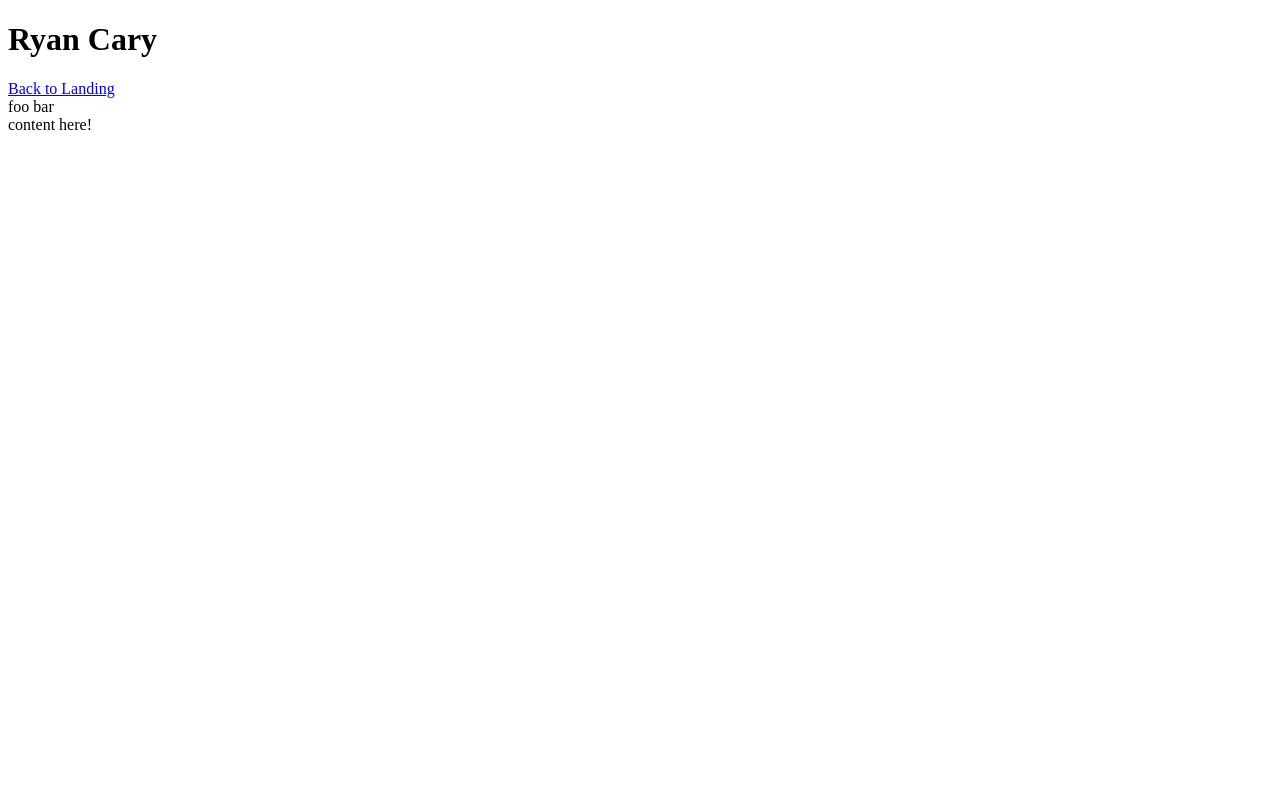
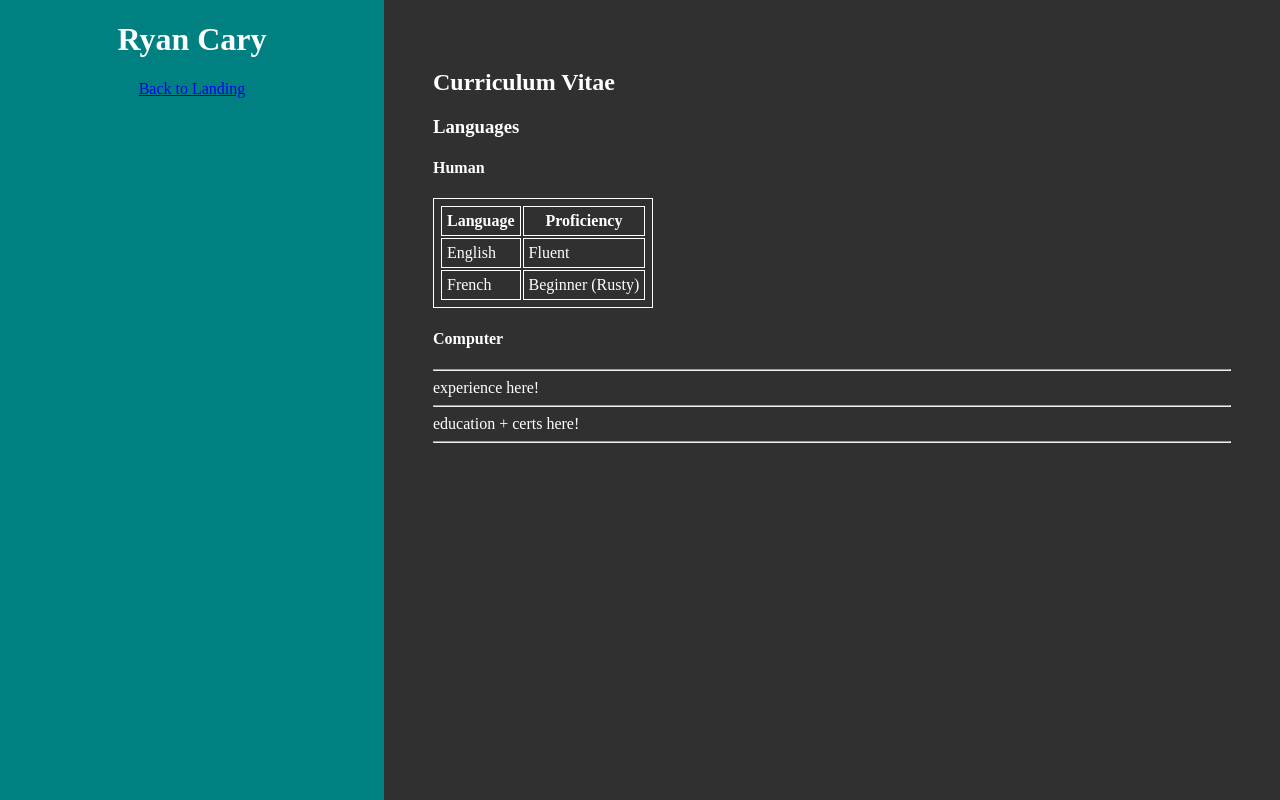
Before and after one commit to ryan-cary/ryan-cary.github.io, a plain HTML site: page cv.html in a window 1280 px wide. Drawn offline with Linux system fonts and the light colour scheme.

Commit message:
Update styles.css + cv.html
Changed default color scheme to dark mode. Created cv categories and began populating data.

TODO rename dark-mode to light-mode

```diff
--- a/cv.html
+++ b/cv.html
@@ -4,6 +4,7 @@
     <meta charset="UTF-8">
     <meta name="viewport" content="width=device-width, initial-scale=1.0">
     <title>Ryan Cary - CV</title>
+    <link rel="stylesheet" href="./styles.css">
 </head>
 <body>
 
@@ -12,10 +13,38 @@
         <div class="container">
             <a href="./index.html" rel="noreferrer">Back to Landing</a>
         </div>
-        foo bar
     </div>
     <div class="content-container">
-        content here!
+        <h2>Curriculum Vitae</h2>
+        <div label="languages">
+            <h3>Languages</h3>
+            <h4>Human</h4>
+            <table>
+                <tr>
+                    <th>Language</th>
+                    <th>Proficiency</th>
+                </tr>
+                <tr>
+                    <td>English</td>
+                    <td>Fluent</td>
+                </tr>
+                <tr>
+                    <td>French</td>
+                    <td>Beginner (Rusty)</td>
+                </tr>
+            </table>
+            <h4>Computer</h4>
+
+        </div>
+        <hr>
+        <div label="work_experience">
+            experience here!
+        </div>
+        <hr>
+        <div label="edu+certs">
+            education + certs here!
+        </div>
+        <hr>
     </div>
 
 </body>
--- a/styles.css
+++ b/styles.css
@@ -1,13 +1,18 @@
 body {
   padding: 25px;
-  background-color: white;
-  color: black;
-  font-size: 25px;
+  background-color: rgb(48, 48, 48);
+  color: white;
+  font-size: 16px;
+}
+
+table, th, td {
+  border: 1px solid white;
+  padding: 5px;
 }
 
 .dark-mode {
-  background-color: black;
-  color: white;
+  background-color: white;
+  color: black;
 }
 
 .sidebar {
@@ -17,6 +22,11 @@ body {
     width: 24rem;
     height: 100%;
     text-align: center;
-    background-color: #753456;
+    background-color: teal;
     color: white;
 }
+
+.content-container {
+    margin-left: 24rem;
+    padding: 1rem;
+}
```
